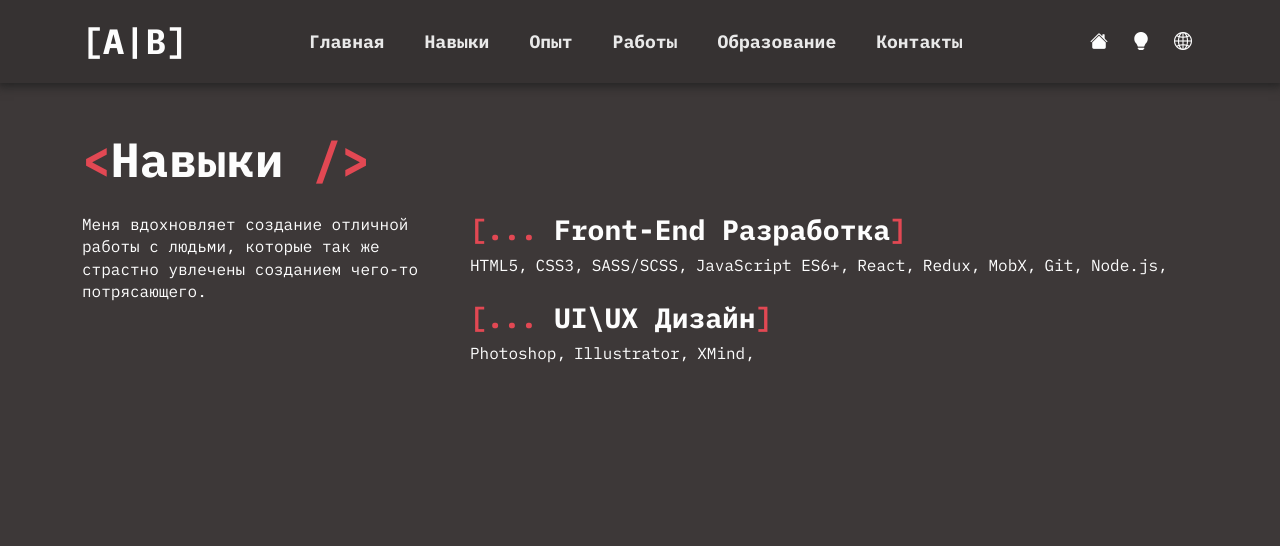
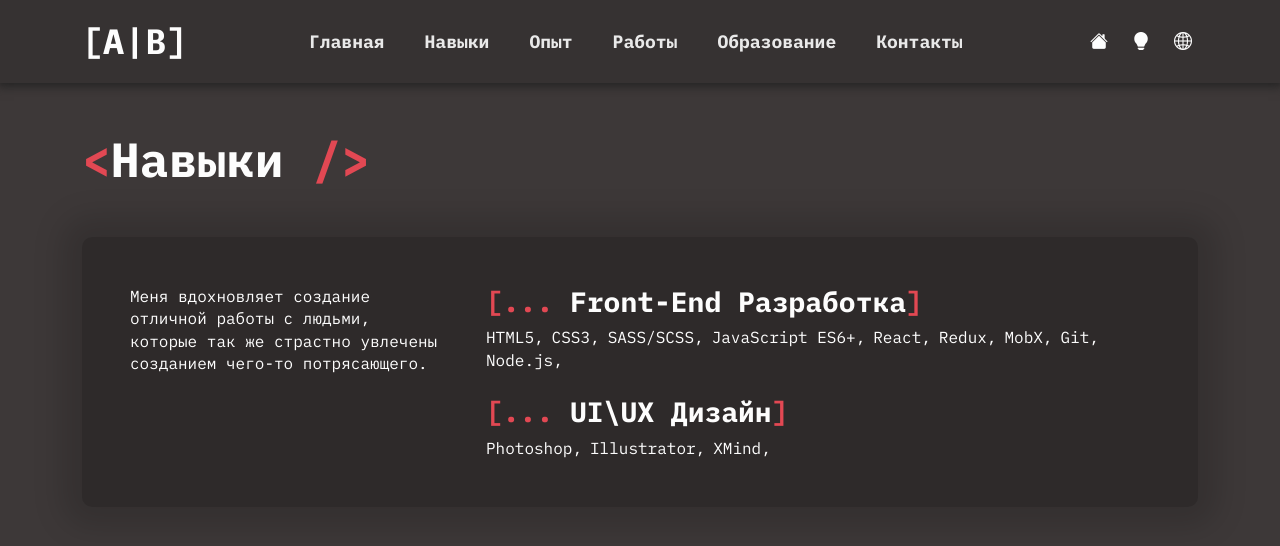
Before and after one commit to AlexType/web-portfolio, a React (Create React App) app: page / in a window 1280 px wide. Both pictures are taken after a click on the item "Навыки". Shown: the top 546 px of the page. Built offline with nearby package versions, Linux system fonts and the light colour scheme.

Commit message:
upd: styles

```diff
--- a/src/assets/scss/main.scss
+++ b/src/assets/scss/main.scss
@@ -28,3 +28,9 @@ body {
     padding: 0;
     list-style: none;
 }
+
+.substrate {
+    background: rgba(0, 0, 0, 0.247);
+    border-radius: 10px;
+    box-shadow: 0 0 30px 20px rgba(0, 0, 0, 0.144);
+}
--- a/src/pages/Skills/Skills.jsx
+++ b/src/pages/Skills/Skills.jsx
@@ -6,12 +6,13 @@ const Skills = () => {
     return (
         <article className='skills'>
             <div className="container py-5">
-                <h2 className="title title_lg">
+                <h2 className="title title_lg mb-5">
                     <span className="text-red">&lt;</span>
                     {t("menu.skills")}
                     <span className="text-red"> /&gt;</span>
                 </h2>
-                <div className="row gx-5 mt-4">
+                <div className="substrate p-5">
+                    <div className="row gx-5">
                         <div className="col-4">
                             <p>{t("skillsPage.intro")}</p>
                         </div>
@@ -45,6 +46,7 @@ const Skills = () => {
                         </div>
                     </div>
                 </div>
+            </div>
         </article>
     );
 };
```
Lines whose indentation alone changed are shown as unchanged.
